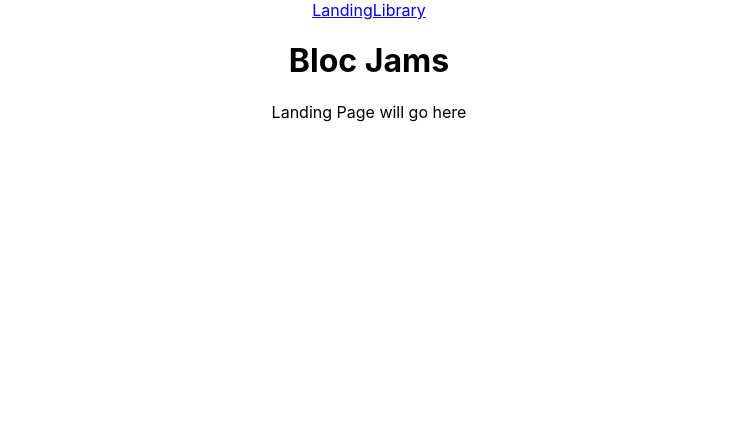
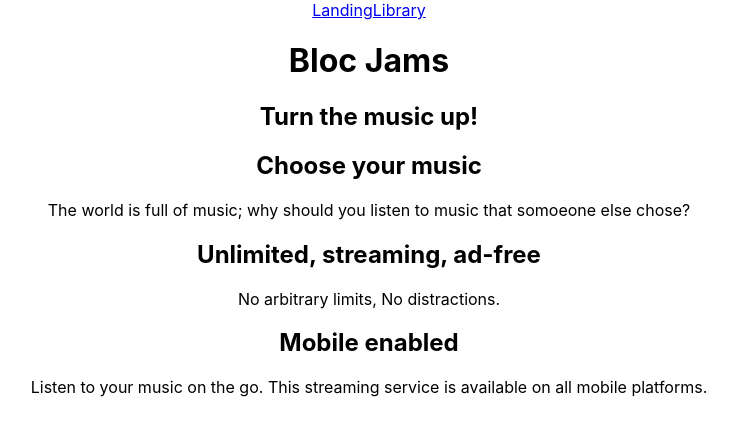
Before and after one commit to nathan45123/bloc-jams-react-2, a React (Create React App) app in the folder bloc/bloc-jams-react/: page / in a window 1280 px wide. Shown: the top 436 px of the page, without its empty margins (271-1004 px from the left). Built offline with nearby package versions, Linux system fonts and the light colour scheme.

Commit message:
Landing page

```diff
--- a/bloc/bloc-jams-react/src/components/Landing.js
+++ b/bloc/bloc-jams-react/src/components/Landing.js
@@ -2,7 +2,22 @@
 
 const Landing = () => (
   <section className="landing">
-  Landing Page will go here
+ <h1 className="hero-title">Turn the music up!</h1>
+
+ <section className="selling-points">
+  <div className="point">
+    <h2 className="point-title">Choose your music</h2>
+      <p className="point-description">The world is full of music; why should you listen to music that somoeone else chose?</p>
+  </div>
+  <div className="point">
+   <h2 className="point-title">Unlimited, streaming, ad-free</h2>
+   <p className="point-description">No arbitrary limits, No distractions.</p>
+   </div>
+   <div className="point">
+   <h2 className="point-title">Mobile enabled</h2>
+    <p className="point-description">Listen to your music on the go. This streaming service is available on all mobile platforms.</p>
+    </div>
+    </section>
   </section>
 );
 
```
